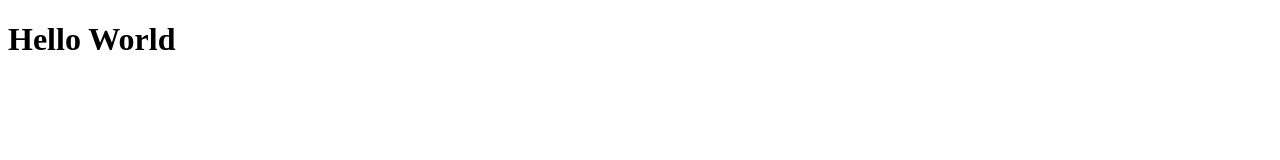
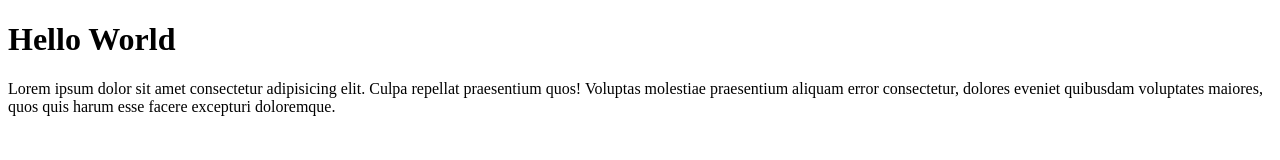
Before and after one commit to fahmi-n/wpu-git-test, a plain HTML site: page index.html in a window 1280 px wide. Drawn offline with Linux system fonts and the light colour scheme.

Commit message:
menambahkan lorem

```diff
--- a/index.html
+++ b/index.html
@@ -7,5 +7,11 @@
   </head>
   <body>
     <h1>Hello World</h1>
+    <p>
+      Lorem ipsum dolor sit amet consectetur adipisicing elit. Culpa repellat
+      praesentium quos! Voluptas molestiae praesentium aliquam error
+      consectetur, dolores eveniet quibusdam voluptates maiores, quos quis harum
+      esse facere excepturi doloremque.
+    </p>
   </body>
 </html>
```
